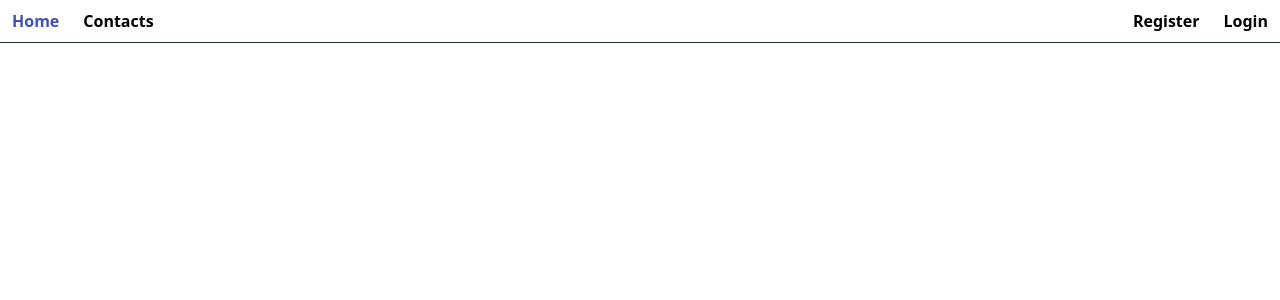
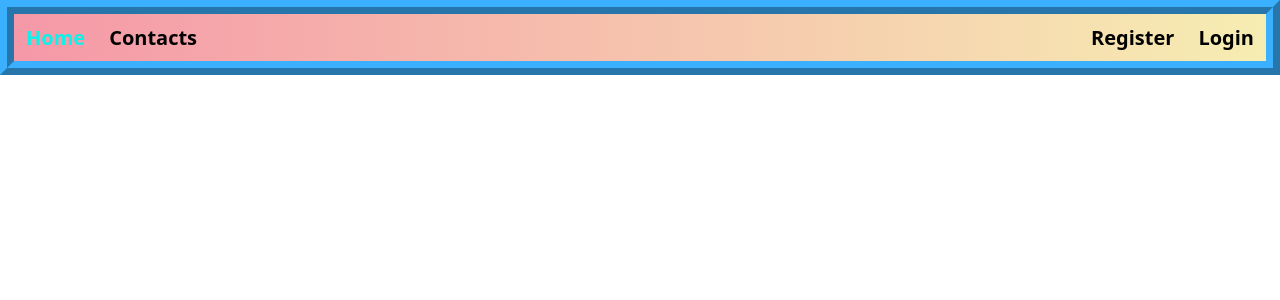
Before and after one commit to Mark22GitHub/react-hw-08-phonebook, a React (Create React App) app: page / in a window 1280 px wide. Shown: the top 300 px of the page. Built offline with nearby package versions, Linux system fonts and the light colour scheme.

Commit message:
styles AppBar

```diff
--- a/src/Components/AppBar/AppBar.module.css
+++ b/src/Components/AppBar/AppBar.module.css
@@ -2,5 +2,8 @@
   display: flex;
   justify-content: space-between;
   align-items: center;
-  border-bottom: 1px solid #2a363b;
+  border: 14px ridge #3ab0ff;
+  /* border: 14px ridge #ff9d6c; */
+  /* background: linear-gradient(90deg, #69b7eb, #b3dbd3, #f4d6db); */
+  background: linear-gradient(90deg, #f598a8, #f6edb2);
 }
--- a/src/Components/AuthNav/AuthNav.module.css
+++ b/src/Components/AuthNav/AuthNav.module.css
@@ -3,9 +3,10 @@
   text-decoration: none;
   padding: 12px;
   font-weight: 700;
+  font-size: 20px;
   color: #000000;
 }
 
 .activeLink {
-  color: #3f51b5;
+  color: #ff8398;
 }
--- a/src/Components/Navigation/Navigation.module.css
+++ b/src/Components/Navigation/Navigation.module.css
@@ -3,9 +3,10 @@
   text-decoration: none;
   padding: 12px;
   font-weight: 700;
+  font-size: 20px;
   color: #000000;
 }
 
 .activeLink {
-  color: #3f51b5;
+  color: #0cf2eb;
 }
```
